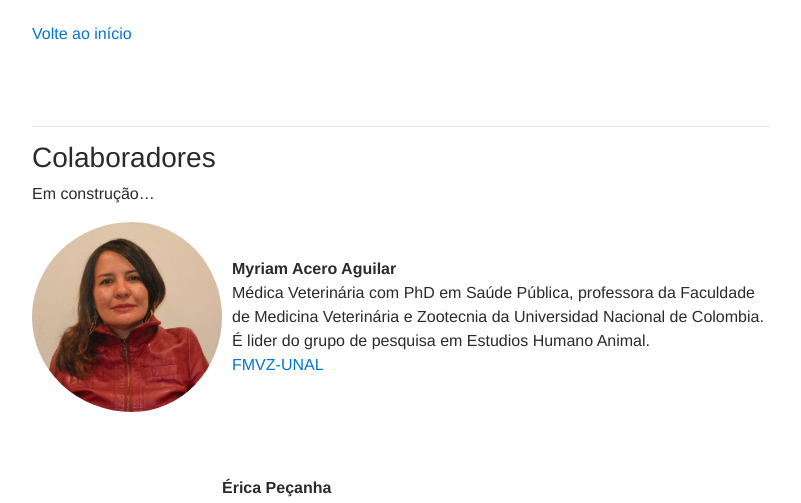
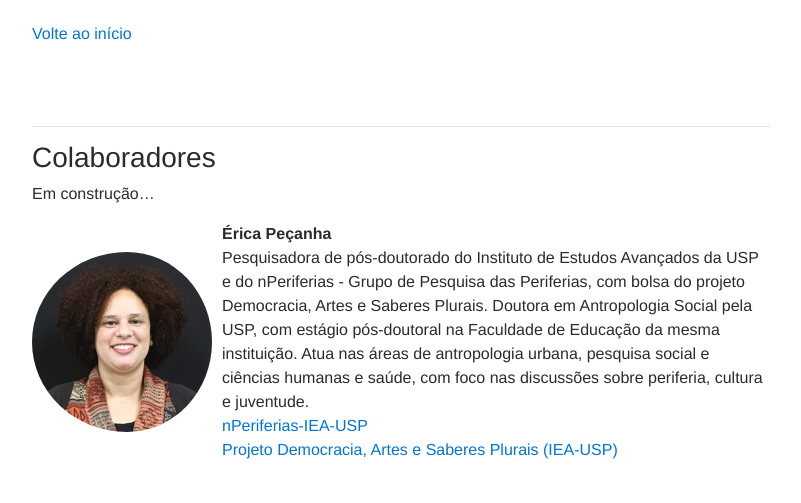
Before and after one commit to oswaldosantos/sup, a Jekyll site: the page built from pt/equipe-pt.md, in a window 1280 px wide and 1400 px high, scrolled down 2489 px. Shown: the top 503 px of the window, without its empty margins (239-1040 px from the left). Built offline with Jekyll 4.4.1, drawn with Linux system fonts in a browser that asks for light colours; nearby versions of some CDN libraries; some web fonts are replaced; some of the changed text lies outside the part shown.

Commit message:
Atualização

```diff
--- a/pt/equipe-pt.md
+++ b/pt/equipe-pt.md
@@ -99,6 +99,29 @@
 Em construção...
 
 <div class="d-flex flex-lg-nowrap flex-wrap justify-content-center align-items-center">
+<img src="{{root}}/assets/pessoas/erica.jpg" class="imagem-pessoa" ><br>
+<div>
+<b>Érica Peçanha</b><br>
+Pesquisadora de pós-doutorado do Instituto de Estudos Avançados da USP e do nPeriferias - Grupo de Pesquisa das Periferias, com bolsa do projeto Democracia, Artes e Saberes Plurais. Doutora em Antropologia Social pela USP, com estágio pós-doutoral na Faculdade de Educação da mesma instituição. Atua nas áreas de antropologia urbana, pesquisa social e ciências humanas e saúde, com foco nas discussões sobre periferia, cultura e juventude.<br>
+<a href="http://www.iea.usp.br/pesquisa/grupos-pesquisa/nperiferias">nPeriferias-IEA-USP</a><br>
+<a href="http://www.iea.usp.br/pesquisa/catedras-e-convenios/catedra-olavo-setubal-de-arte-cultura-e-ciencia/censo-jardim-sao-remo-jardim-keralux-e-vila-guaraciaba-1">Projeto Democracia, Artes e Saberes Plurais (IEA-USP)</a>
+</div>
+</div>
+<br>
+<br>
+
+<div class="d-flex flex-lg-nowrap flex-wrap justify-content-center align-items-center">
+<img src="{{root}}/assets/pessoas/mario.jpg" class="imagem-pessoa" ><br>
+<div>
+<b>Mario Benavides Fernández</b><br>
+Médico Veterinario da Universidad Nacional de Colombia, especialista em epidemiologia, membro da Fundación del Área Andina e mestrando em Filosofia Contempornea da Universidad de San Buenaventura.<br>
+<a href="https://www.usbbog.edu.co/">Universidad de San Buenaventura</a><br>
+</div>
+</div>
+<br>
+<br>
+
+<div class="d-flex flex-lg-nowrap flex-wrap justify-content-center align-items-center">
 <img src="{{root}}/assets/pessoas/myriam.jpg" class="imagem-pessoa" ><br>
 <div>
 <b>Myriam Acero Aguilar</b><br>
@@ -110,16 +133,15 @@
 <br>
 
 <div class="d-flex flex-lg-nowrap flex-wrap justify-content-center align-items-center">
-<img src="{{root}}/assets/pessoas/erica.jpg" class="imagem-pessoa" ><br>
+<img src="{{root}}/assets/pessoas/tatiane.jpeg" class="imagem-pessoa" ><br>
 <div>
-<b>Érica Peçanha</b><br>
-Pesquisadora de pós-doutorado do Instituto de Estudos Avançados da USP e do nPeriferias - Grupo de Pesquisa das Periferias, com bolsa do projeto Democracia, Artes e Saberes Plurais. Doutora em Antropologia Social pela USP, com estágio pós-doutoral na Faculdade de Educação da mesma instituição. Atua nas áreas de antropologia urbana, pesquisa social e ciências humanas e saúde, com foco nas discussões sobre periferia, cultura e juventude.<br>
-<a href="http://www.iea.usp.br/pesquisa/grupos-pesquisa/nperiferias">nPeriferias-IEA-USP</a><br>
-<a href="http://www.iea.usp.br/pesquisa/catedras-e-convenios/catedra-olavo-setubal-de-arte-cultura-e-ciencia/censo-jardim-sao-remo-jardim-keralux-e-vila-guaraciaba-1">Projeto Democracia, Artes e Saberes Plurais (IEA-USP)</a>
+<b>Tatiane Braz Camargo</b><br>
+Moradora da comunidade São Remo, protetora de animais e realizadora de diversas ações sociais.<br>
 </div>
 </div>
 <br>
 <br>
+
 
 ---
 
```
Also changed, not shown: assets/pessoas/tatiane.jpeg (added).
